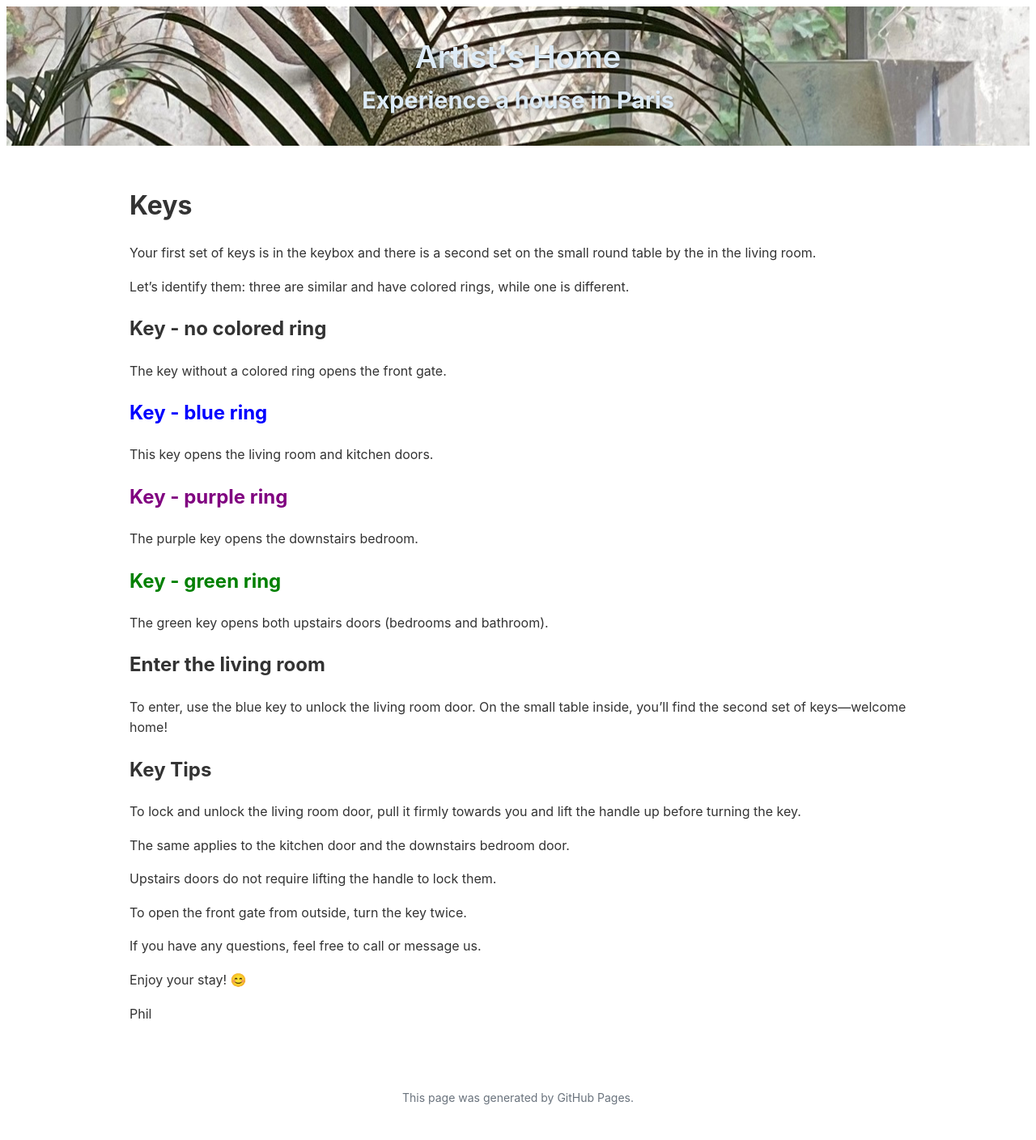
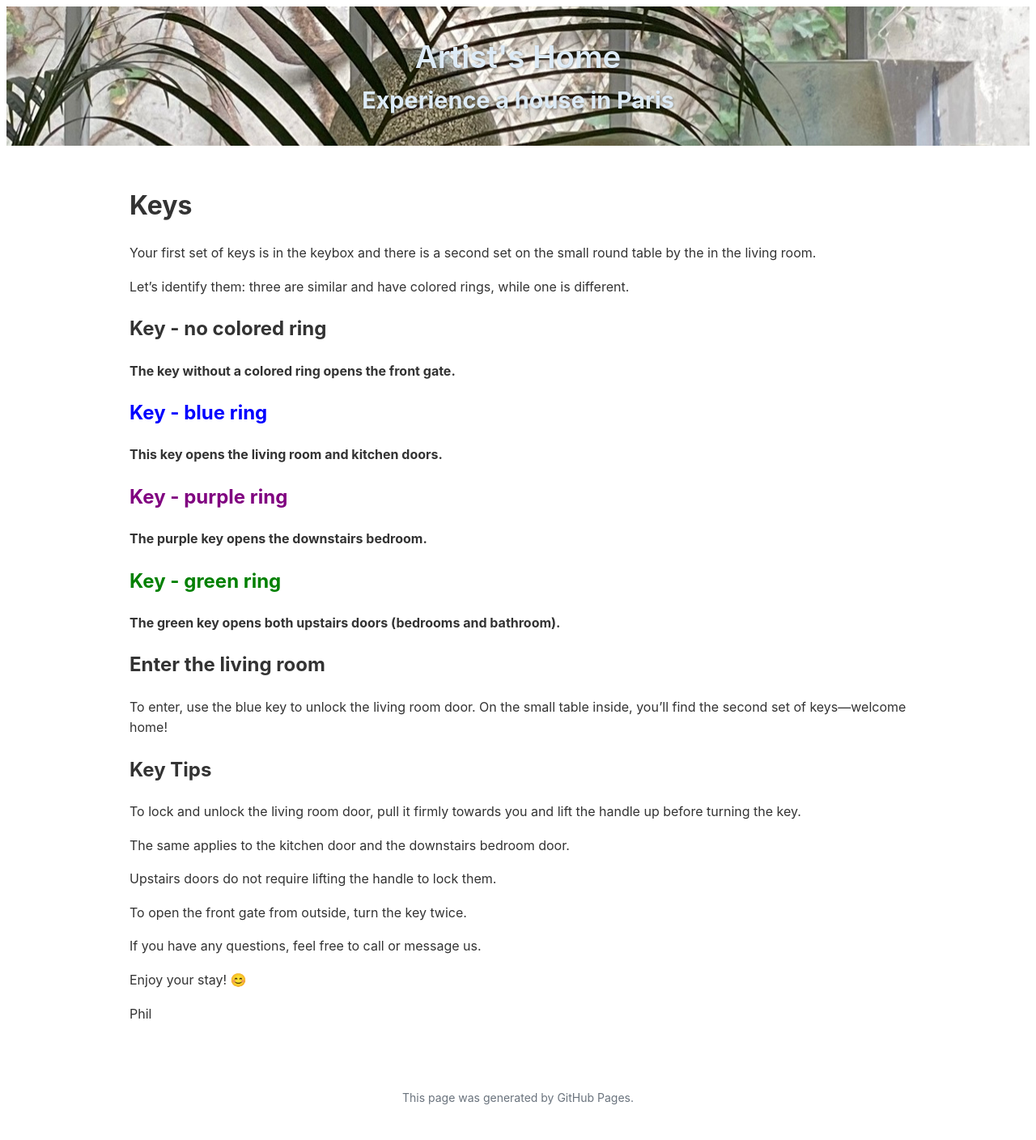
Before and after one commit to PhilAlain/tac, a Jekyll site: the page built from keys.md, in a window 1280 px wide. Shown: the whole page at 81% size. Built offline with Jekyll 4.4.1, drawn with Linux system fonts in a browser that asks for light colours; our own code applies the rules of GitHub Pages for plain Markdown files.

Commit message:
Update keys.md

```diff
--- a/keys.md
+++ b/keys.md
@@ -6,19 +6,19 @@ Let’s identify them: three are similar and have colored rings, while one is di
 
 ## Key - no colored ring ##
 
-The key without a colored ring opens the front gate.
+**The key without a colored ring opens the front gate.**
 
 ## <span style="color:blue;">Key - blue ring</span> ##
 
-This key opens the living room and kitchen doors.
+**This key opens the living room and kitchen doors.**
 
 ## <span style="color:purple;">Key - purple ring</span> ##
 
-The purple key opens the downstairs bedroom.
+**The purple key opens the downstairs bedroom.**
 
 ## <span style="color:green;">Key - green ring</span> ##
 
-The green key opens both upstairs doors (bedrooms and bathroom).
+**The green key opens both upstairs doors (bedrooms and bathroom).**
 
 ## Enter the living room ##
 
```
